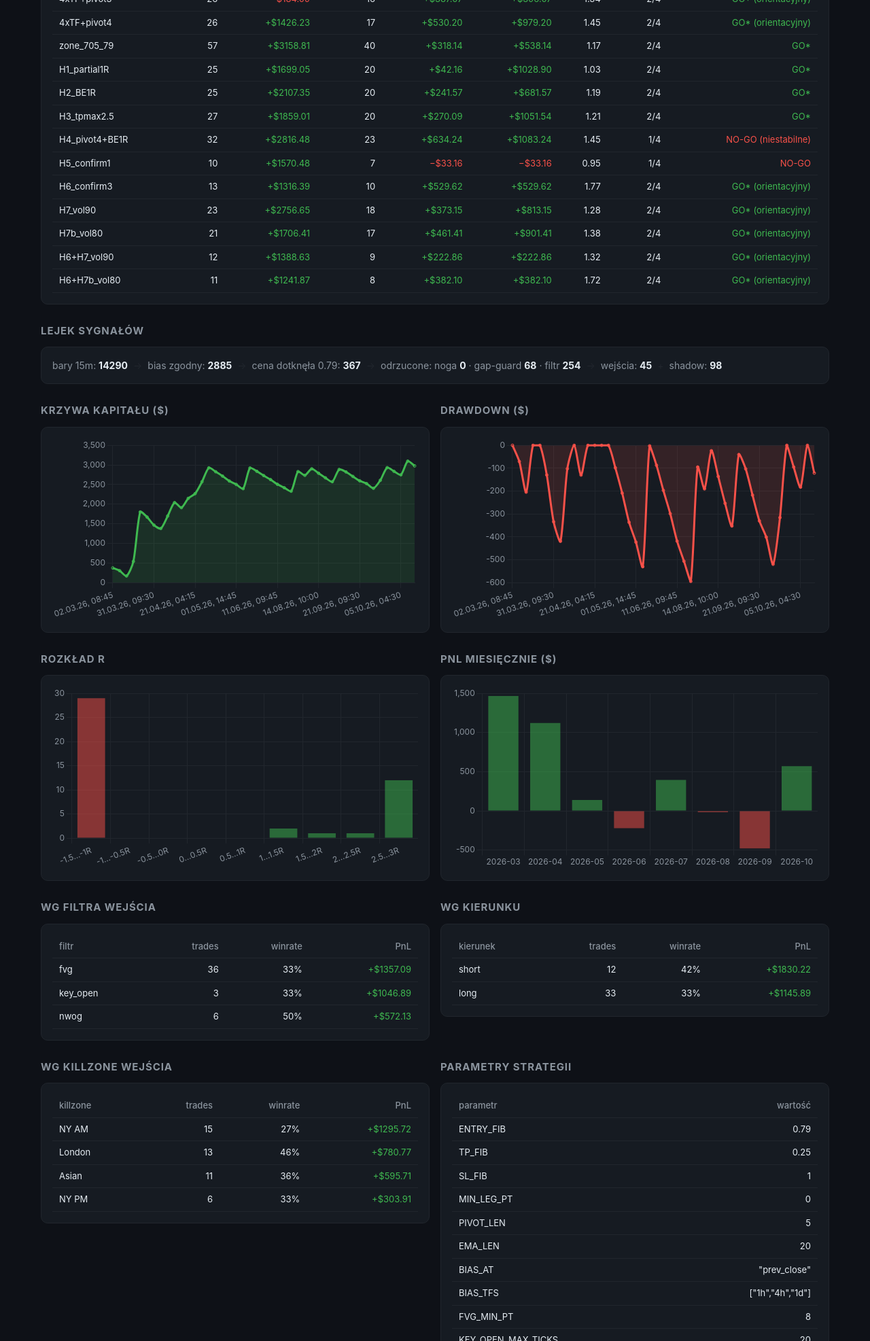
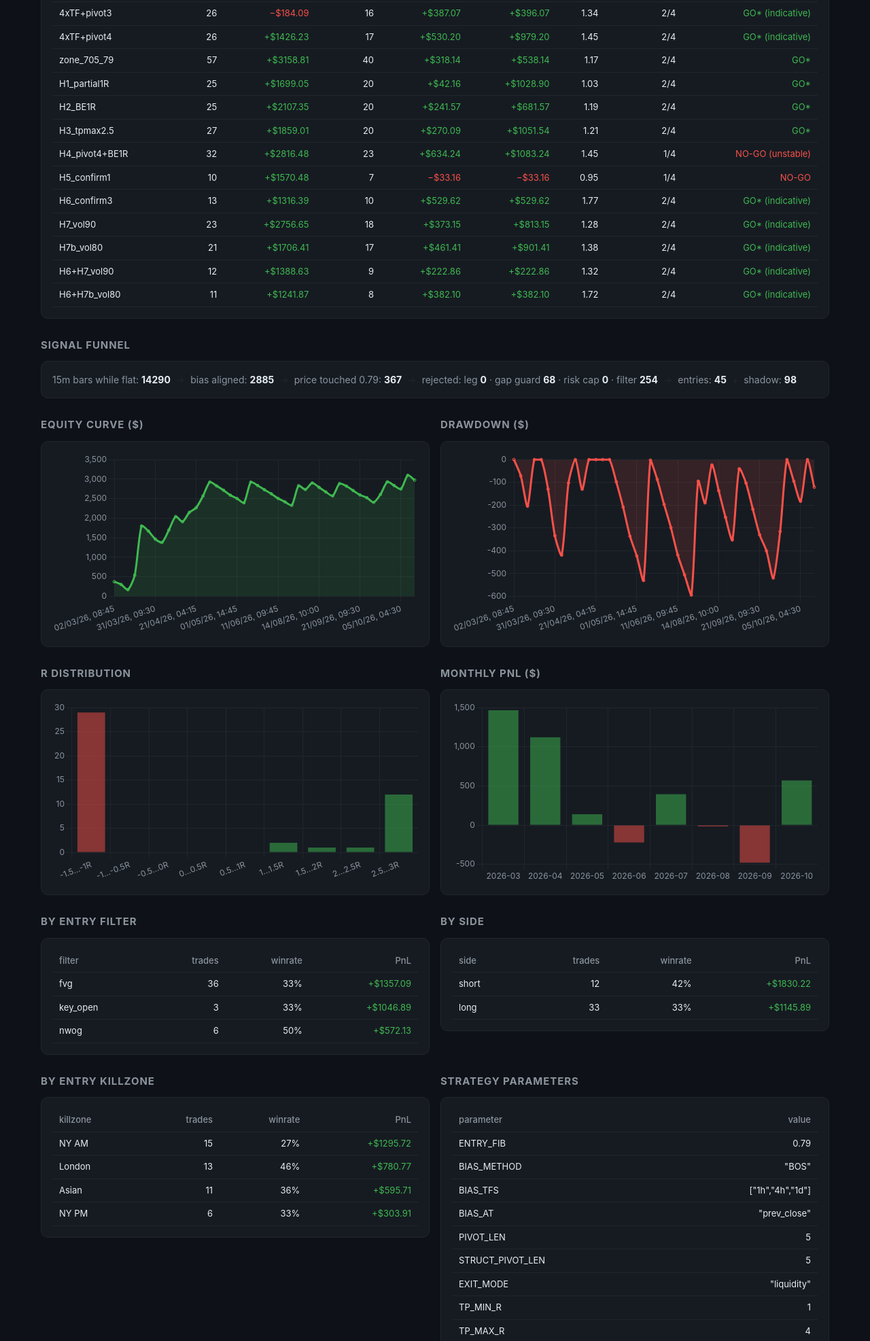
Before and after one commit to kuba161/ote-bot, a plain HTML site: page site/index.html in a window 1280 px wide. Shown: the part 827-2800 px from the top of the page at 68% size. Drawn offline with nearby package versions, Linux system fonts and the light colour scheme.

Commit message:
Dashboard in English; title follows BIAS_TFS (1h/4h/1d)
Co-Authored-By: Claude Opus 5.5 <noreply@anthropic.com>

```diff
--- a/site/app.js
+++ b/site/app.js
@@ -1,9 +1,9 @@
-/* Dashboard backtestu — czyta results.json wygenerowany przez run_backtest.py */
+/* Backtest dashboard — reads results.json written by run_backtest.py */
 const ET = 'America/New_York';
-const fmtTs = ts => new Date(ts * 1000).toLocaleString('pl-PL',
+const fmtTs = ts => new Date(ts * 1000).toLocaleString('en-GB',
   {timeZone: ET, day: '2-digit', month: '2-digit', year: '2-digit',
    hour: '2-digit', minute: '2-digit'});
-const fmtD = ts => new Date(ts * 1000).toLocaleDateString('pl-PL', {timeZone: ET});
+const fmtD = ts => new Date(ts * 1000).toLocaleDateString('en-GB', {timeZone: ET});
 const usd = x => (x >= 0 ? '+' : '−') + '$' + Math.abs(x).toFixed(2);
 const cls = x => x >= 0 ? 'pos' : 'neg';
 
@@ -13,11 +13,16 @@ Chart.defaults.font.family = '-apple-system, BlinkMacSystemFont, "Segoe UI", Rob
 
 fetch('results.json').then(r => r.json()).then(render).catch(e => {
   document.getElementById('sub').textContent =
-    'Nie mogę wczytać results.json — uruchom backtest i serwuj katalog site/ przez http.server. (' + e + ')';
+    'Cannot load results.json — run the backtest and serve the site/ folder over HTTP. (' + e + ')';
 });
 
-// test forward (validate_forward.py) — opcjonalny: bez pliku sekcja zostaje ukryta
+// forward test (validate_forward.py) — optional: without the file the section stays hidden
 fetch('forward.json').then(r => r.ok ? r.json() : null).then(F => F && renderForward(F)).catch(() => {});
+
+// verdicts and notes come from validate_forward.py in Polish (its tests pin the wording)
+const EN = [['(niestabilne)', '(unstable)'], ['(orientacyjny)', '(indicative)'],
+            ['miesiace dodatnie', 'positive months']];
+const en = t => EN.reduce((acc, [pl, e]) => acc.split(pl).join(e), String(t));
 
 function renderForward(F) {
   const pf = s => s.profit_factor ?? '∞';
@@ -35,93 +40,95 @@ function renderForward(F) {
       `<td class="${cls(r.is.provable.pnl_total)}">${usd(r.is.provable.pnl_total)}</td>` +
       `<td>${f.provable.trades}</td><td class="${cls(f.deny.pnl_total)}">${usd(f.deny.pnl_total)}</td>` +
       `<td class="${cls(f.allow.pnl_total)}">${usd(f.allow.pnl_total)}</td><td>${pf(f.provable)}</td>` +
-      `<td>${pos}/${Object.keys(r.fwd_months).length}</td><td class="${vcls(r.verdict)}">${r.verdict}</td></tr>`;
+      `<td>${pos}/${Object.keys(r.fwd_months).length}</td><td class="${vcls(r.verdict)}">${en(r.verdict)}</td></tr>`;
   }).join('');
   document.getElementById('forward').innerHTML =
-    `<div class="sub" style="margin-bottom:12px">Parametry zamrożone 27.06 na danych do ${fmtD(F.is_period[1])}. ` +
-    `Forward = ${fmtD(F.fwd_period[0])} – ${fmtD(F.fwd_period[1])}, nigdy nie widziany przy doborze. ` +
-    `Dziura ${fmtD(F.is_period[1])} – ${fmtD(F.fwd_period[0])}: TV nie oddaje już tych świec 15m. ` +
-    `Werdykt (default): <b class="${vcls(d.verdict)}">${d.verdict}</b> — ${d.why}.</div>` +
-    `<table>${head}${row('IS (stara próba)', ip)}${row('FORWARD provable', fp)}` +
+    `<div class="sub" style="margin-bottom:12px">Parameters frozen on 27 Jun 2026 using data up to ${fmtD(F.is_period[1])}. ` +
+    `Forward = ${fmtD(F.fwd_period[0])} – ${fmtD(F.fwd_period[1])}, never seen while choosing them. ` +
+    `Gap ${fmtD(F.is_period[1])} – ${fmtD(F.fwd_period[0])}: TradingView no longer serves those 15m bars. ` +
+    `Verdict (default): <b class="${vcls(d.verdict)}">${en(d.verdict)}</b> — ${en(d.why)}.</div>` +
+    `<table>${head}${row('IS (original sample)', ip)}${row('FORWARD provable', fp)}` +
     `${row('FORWARD deny', d.fwd.deny)}${row('FORWARD allow', d.fwd.allow)}</table>` +
-    `<div class="note">Miesiące forward: ${months}<br>` +
+    `<div class="note">Forward months: ${months}<br>` +
     `Expectancy forward / IS = <b>${F.expectancy_ratio}</b> · buy&amp;hold MNQ: IS ${F.buy_hold_pct.is}% / ` +
     `forward ${F.buy_hold_pct.fwd}%</div>` +
-    `<h2 style="margin-top:20px">Hipotezy z R5 (zapisane przed tymi danymi, default się NIE zmienia)</h2>` +
-    `<table><tr><th>wariant</th><th>IS tr</th><th>IS PnL</th><th>FWD tr</th><th>FWD deny</th>` +
-    `<th>FWD allow</th><th>PF</th><th>mies+</th><th>werdykt</th></tr>${vars}</table>`;
+    `<h2 style="margin-top:20px">Pre-registered hypotheses (written down before this data; the default does NOT change)</h2>` +
+    `<table><tr><th>variant</th><th>IS tr</th><th>IS PnL</th><th>FWD tr</th><th>FWD deny</th>` +
+    `<th>FWD allow</th><th>PF</th><th>months+</th><th>verdict</th></tr>${vars}</table>`;
   document.getElementById('fwd-wrap').hidden = false;
 }
 
 function render(R) {
   const s = R.stats, days = Math.round((R.period.to - R.period.from) / 86400);
-  const tfs = (R.config.BIAS_TFS || ['15m', '1h', '4h', '1d']).join('+');
+  const tfs = (R.config.BIAS_TFS || ['15m', '1h', '4h', '1d']).join('/');
+  document.getElementById('title').textContent = `Fib OTE ${R.config.ENTRY_FIB} + bias ${tfs} — MNQ1! backtest`;
+  document.title = `Backtest — Fib OTE ${R.config.ENTRY_FIB} + bias ${tfs} (MNQ1!)`;
   document.getElementById('sub').textContent =
-    `Okno: ${fmtD(R.period.from)} – ${fmtD(R.period.to)} (${days} dni, ${R.period.bars_15m} barów 15m) · ` +
-    `entry ${R.config.ENTRY_FIB} / TP ${R.config.TP_FIB} / SL ${R.config.SL_FIB} nogi Fib 15m · ` +
-    `bias ${tfs} zgodny (ocena: ${R.config.BIAS_AT}) · 1× MNQ`;
+    `Window: ${fmtD(R.period.from)} – ${fmtD(R.period.to)} (${days} days, ${R.period.bars_15m} 15m bars) · ` +
+    `entry at ${R.config.ENTRY_FIB} of the 15m Fib leg · exits: ${R.config.EXIT_MODE} · ` +
+    `bias aligned on ${tfs} (read at: ${R.config.BIAS_AT}) · risk-based sizing`;
 
-  // karty
+  // cards
   const cards = [
     ['Trades', s.trades, ''],
     ['Winrate', s.winrate + '%', s.winrate >= 50 ? 'pos' : 'gold'],
-    ['PnL łącznie', usd(s.pnl_total), cls(s.pnl_total)],
+    ['Total PnL', usd(s.pnl_total), cls(s.pnl_total)],
     ['Profit factor', s.profit_factor ?? '∞', (s.profit_factor ?? 9) >= 1.5 ? 'pos' : (s.profit_factor >= 1 ? 'gold' : 'neg')],
     ['Expectancy', usd(s.expectancy) + '/trade', cls(s.expectancy)],
-    ['Średnie R', s.avg_r.toFixed(2) + 'R', cls(s.avg_r)],
+    ['Average R', s.avg_r.toFixed(2) + 'R', cls(s.avg_r)],
     ['Max drawdown', '$' + s.max_drawdown.toFixed(2), 'neg'],
   ];
   document.getElementById('cards').innerHTML = cards.map(([k, v, c]) =>
     `<div class="card"><div class="k">${k}</div><div class="v ${c}">${v}</div></div>`).join('');
 
-  // widelki rozstrzygniecia intrabar: deny <= prawda <= allow; headline = provable
+  // intrabar bracket: deny <= truth <= allow; headline = provable
   const vd = R.variant_deny, va = R.variant_allow;
   if (va) {
     document.getElementById('sub').innerHTML +=
-      `<br>Wynik główny = tryb <b>${R.config.ENTRY_BAR_TP}</b> (TP na barze wejścia tylko, gdy ` +
-      `pewny niezależnie od ścieżki intrabar). Widełki: deny ` +
+      `<br>Headline = <b>${R.config.ENTRY_BAR_TP}</b> mode (TP on the entry bar only when it is ` +
+      `certain regardless of the intrabar path). Bracket: deny ` +
       (vd ? `<b class="${cls(vd.pnl_total)}">${usd(vd.pnl_total)}</b> (PF ${vd.profit_factor}) · ` : '') +
       `allow <b class="${cls(va.pnl_total)}">${usd(va.pnl_total)}</b> (PF ${va.profit_factor}, ` +
-      `WR ${va.winrate}%) — prawda intrabar leży pomiędzy.`;
+      `WR ${va.winrate}%) — the intrabar truth lies in between.`;
   }
 
-  // lejek
+  // funnel
   const f = R.funnel;
   document.getElementById('funnel').innerHTML =
-    `<span>bary 15m: <b>${f.bars}</b></span><span class="arr">→</span>` +
-    `<span>bias zgodny: <b>${f.bias_aligned}</b></span><span class="arr">→</span>` +
-    `<span>cena dotknęła 0.79: <b>${f.cross}</b></span><span class="arr">→</span>` +
-    `<span>odrzucone: noga <b>${f.rej_min_leg || 0}</b> · gap-guard <b>${f.rej_gap_guard || 0}</b> · ` +
-    `filtr <b>${f.rej_filter}</b></span><span class="arr">→</span>` +
-    `<span>wejścia: <b>${f.entries}</b></span><span class="arr">+</span>` +
+    `<span>15m bars while flat: <b>${f.bars}</b></span><span class="arr">→</span>` +
+    `<span>bias aligned: <b>${f.bias_aligned}</b></span><span class="arr">→</span>` +
+    `<span>price touched ${R.config.ENTRY_FIB}: <b>${f.cross}</b></span><span class="arr">→</span>` +
+    `<span>rejected: leg <b>${f.rej_min_leg || 0}</b> · gap guard <b>${f.rej_gap_guard || 0}</b> · ` +
+    `risk cap <b>${f.rej_maxrisk || 0}</b> · filter <b>${f.rej_filter}</b></span><span class="arr">→</span>` +
+    `<span>entries: <b>${f.entries}</b></span><span class="arr">+</span>` +
     `<span>shadow: <b>${f.shadow || 0}</b></span>`;
 
-  // filtr vs shadow (per-sygnal)
+  // filter vs shadow (per signal)
   const sc = R.shadow_compare;
   if (sc) {
     const pfTxt = x => x.profit_factor === null ? '∞' : x.profit_factor;
     t_shadow.innerHTML =
-      `<tr><th></th><th>z filtrem (real)</th><th>bez filtra (shadow)</th></tr>` +
-      `<tr><td>sygnały</td><td>${sc.real.trades}</td><td>${sc.shadow.trades}</td></tr>` +
+      `<tr><th></th><th>with filter (real)</th><th>without filter (shadow)</th></tr>` +
+      `<tr><td>signals</td><td>${sc.real.trades}</td><td>${sc.shadow.trades}</td></tr>` +
       `<tr><td>winrate</td><td>${sc.real.winrate}%</td><td>${sc.shadow.winrate}%</td></tr>` +
-      `<tr><td>PnL per-sygnał</td><td class="${cls(sc.real.pnl_total)}">${usd(sc.real.pnl_total)}</td>` +
+      `<tr><td>PnL per signal</td><td class="${cls(sc.real.pnl_total)}">${usd(sc.real.pnl_total)}</td>` +
       `<td class="${cls(sc.shadow.pnl_total)}">${usd(sc.shadow.pnl_total)}</td></tr>` +
       `<tr><td>profit factor</td><td>${pfTxt(sc.real)}</td><td>${pfTxt(sc.shadow)}</td></tr>` +
       `<tr><td>expectancy</td><td class="${cls(sc.real.expectancy)}">${usd(sc.real.expectancy)}</td>` +
       `<td class="${cls(sc.shadow.expectancy)}">${usd(sc.shadow.expectancy)}</td></tr>` +
-      `<tr><td>śr. R</td><td class="${cls(sc.real.avg_r)}">${sc.real.avg_r.toFixed(2)}R</td>` +
+      `<tr><td>avg R</td><td class="${cls(sc.real.avg_r)}">${sc.real.avg_r.toFixed(2)}R</td>` +
       `<td class="${cls(sc.shadow.avg_r)}">${sc.shadow.avg_r.toFixed(2)}R</td></tr>`;
   }
 
-  // sweep parametrow
+  // parameter sweep
   if (R.sweep) {
     document.getElementById('sweep_wrap').style.display = '';
     const pf = x => x.profit_factor === null ? '∞' : x.profit_factor.toFixed(2);
     const pnl = x => `<span class="${cls(x.pnl_total)}">${usd(x.pnl_total)}</span>`;
     t_sweep.innerHTML =
-      `<tr><th>wariant</th><th>zmiany</th><th>trades</th><th>WR</th><th>PnL deny</th>` +
+      `<tr><th>variant</th><th>overrides</th><th>trades</th><th>WR</th><th>PnL deny</th>` +
       `<th>PnL prov</th><th>PnL allow</th><th>PF d</th><th>PF p</th><th>PF a</th>` +
-      `<th>maxDD p</th><th>mies +/−</th></tr>` +
+      `<th>maxDD p</th><th>months +/−</th></tr>` +
       R.sweep.rows.map(row => {
         const d = row.res.deny, p = row.res.provable, a = row.res.allow;
         const ov = Object.entries(row.overrides)
@@ -143,7 +150,7 @@ function render(R) {
   mkLine('equity', labels, cum, '#3fb950');
   mkLine('dd', labels, dd.map(x => -x), '#f85149');
 
-  // histogram R
+  // R histogram
   const rs = R.r_values, edges = [];
   for (let e = -1.5; e <= 3.01; e += 0.5) edges.push(+e.toFixed(1));
   const counts = new Array(edges.length - 1).fill(0);
@@ -165,7 +172,7 @@ function render(R) {
                 backgroundColor: months.map(m => R.by_month[m].pnl >= 0 ? '#3fb95080' : '#f8514980')}]},
     options: {plugins: {legend: {display: false}}}});
 
-  // tabele breakdown
+  // breakdown tables
   const bd = (obj, name) => {
     const keys = Object.keys(obj).sort((a, b) => obj[b].pnl - obj[a].pnl);
     return `<tr><th>${name}</th><th>trades</th><th>winrate</th><th>PnL</th></tr>` +
@@ -173,25 +180,25 @@ function render(R) {
         return `<tr><td>${k}</td><td>${d.trades}</td><td>${(100 * d.wins / d.trades).toFixed(0)}%</td>` +
                `<td class="${cls(d.pnl)}">${usd(d.pnl)}</td></tr>`; }).join('');
   };
-  t_filter.innerHTML = bd(R.by_filter, 'filtr');
-  t_side.innerHTML = bd(R.by_side, 'kierunek');
+  t_filter.innerHTML = bd(R.by_filter, 'filter');
+  t_side.innerHTML = bd(R.by_side, 'side');
   t_kz.innerHTML = bd(R.by_killzone, 'killzone');
 
   // config
-  const showCfg = ['ENTRY_FIB', 'TP_FIB', 'SL_FIB', 'MIN_LEG_PT', 'PIVOT_LEN', 'EMA_LEN',
-                   'BIAS_AT', 'BIAS_TFS', 'FVG_MIN_PT', 'KEY_OPEN_MAX_TICKS', 'KEY_OPEN_WINDOW_MIN',
-                   'NWOG_KEEP', 'ENTRY_BAR_TP', 'GAP_GUARD', 'SKIP_FIRST_BAR_AFTER_WEEKEND',
-                   'BE_AT_FIB', 'POST_EXIT_BARS', 'SLIPPAGE_TICKS_ENTRY', 'SLIPPAGE_TICKS_STOP',
-                   'COMMISSION_RT', 'BOTH_HIT_RULE'];
-  t_cfg.innerHTML = '<tr><th>parametr</th><th>wartość</th></tr>' +
+  const showCfg = ['ENTRY_FIB', 'BIAS_METHOD', 'BIAS_TFS', 'BIAS_AT', 'PIVOT_LEN', 'STRUCT_PIVOT_LEN',
+                   'EXIT_MODE', 'TP_MIN_R', 'TP_MAX_R', 'SL_BUFFER_TICKS', 'SESSION_FILTER', 'TRADE_SESSIONS',
+                   'SIZING_MODE', 'RISK_PER_TRADE_USD', 'MAX_CONTRACTS', 'MAX_RISK_USD',
+                   'FVG_MIN_PT', 'KEY_OPEN_MAX_TICKS', 'ENTRY_BAR_TP', 'GAP_GUARD', 'BOTH_HIT_RULE',
+                   'SLIPPAGE_TICKS_ENTRY', 'SLIPPAGE_TICKS_STOP', 'COMMISSION_RT', 'DATA_END'];
+  t_cfg.innerHTML = '<tr><th>parameter</th><th>value</th></tr>' +
     showCfg.map(k => `<tr><td>${k}</td><td>${JSON.stringify(R.config[k])}</td></tr>`).join('');
 
-  // trade'y (MAE/MFE w R od risk_pt; "TP po SL" = post_tp_bars: po ilu barach od SL
-  // cena dotknela oryginalnego TP — 0b to kandydat na niejednoznacznosc intrabar)
+  // trades (MAE/MFE in R of risk_pt; "TP after SL" = post_tp_bars: how many bars after the stop
+  // price reached the original TP — 0b is a candidate for intrabar ambiguity)
   t_trades.innerHTML =
-    `<tr><th>#</th><th>wejście (ET)</th><th>strona</th><th>filtr</th><th>kz</th><th>entry</th>
-     <th>SL</th><th>TP</th><th>wyjście (ET)</th><th>exit</th><th>wynik</th><th>R</th>
-     <th>MAE</th><th>MFE</th><th>TP po SL</th><th>PnL</th></tr>` +
+    `<tr><th>#</th><th>entry (ET)</th><th>side</th><th>filter</th><th>kz</th><th>entry</th>
+     <th>SL</th><th>TP</th><th>exit (ET)</th><th>exit</th><th>result</th><th>R</th>
+     <th>MAE</th><th>MFE</th><th>TP after SL</th><th>PnL</th></tr>` +
     R.trades.map((t, i) =>
       `<tr><td>${i + 1}</td><td>${fmtTs(t.entry_ts)}</td>` +
       `<td><span class="tag ${t.side}">${t.side}</span></td>` +
--- a/site/index.html
+++ b/site/index.html
@@ -1,9 +1,9 @@
 <!DOCTYPE html>
-<html lang="pl">
+<html lang="en">
 <head>
 <meta charset="utf-8">
 <meta name="viewport" content="width=device-width, initial-scale=1">
-<title>Backtest — Fib OTE 0.79 + bias 4×TF (MNQ1!)</title>
+<title>Backtest — Fib OTE 0.79 + bias 1h/4h/1d (MNQ1!)</title>
 <script src="https://cdn.jsdelivr.net/npm/chart.js@4.4.3/dist/chart.umd.min.js"></script>
 <style>
   :root{--bg:#0e1117;--card:#161b22;--line:#21262d;--txt:#e6edf3;--mut:#8b949e;
@@ -40,22 +40,22 @@
 </head>
 <body>
 <div class="wrap">
-  <h1>Fib OTE 0.79 + bias 4×TF — backtest MNQ1!</h1>
-  <div class="sub" id="sub">ładowanie…</div>
+  <h1 id="title">Fib OTE 0.79 + bias 1h/4h/1d — MNQ1! backtest</h1>
+  <div class="sub" id="sub">loading…</div>
 
   <div class="cards" id="cards"></div>
 
   <div id="fwd-wrap" hidden>
-    <h2>Test forward — dane po zamrożeniu parametrów</h2>
+    <h2>Forward test — data after the parameter freeze</h2>
     <div class="panel" id="forward"></div>
   </div>
 
-  <h2>Lejek sygnałów</h2>
+  <h2>Signal funnel</h2>
   <div class="panel"><div class="funnel" id="funnel"></div></div>
 
   <div class="grid2">
     <div>
-      <h2>Krzywa kapitału ($)</h2>
+      <h2>Equity curve ($)</h2>
       <div class="panel"><canvas id="equity"></canvas></div>
     </div>
     <div>
@@ -66,59 +66,59 @@
 
   <div class="grid2">
     <div>
-      <h2>Rozkład R</h2>
+      <h2>R distribution</h2>
       <div class="panel"><canvas id="rhist"></canvas></div>
     </div>
     <div>
-      <h2>PnL miesięcznie ($)</h2>
+      <h2>Monthly PnL ($)</h2>
       <div class="panel"><canvas id="monthly"></canvas></div>
     </div>
   </div>
 
   <div class="grid2">
     <div>
-      <h2>Wg filtra wejścia</h2>
+      <h2>By entry filter</h2>
       <div class="panel"><table id="t_filter"></table></div>
     </div>
     <div>
-      <h2>Wg kierunku</h2>
+      <h2>By side</h2>
       <div class="panel"><table id="t_side"></table></div>
     </div>
   </div>
   <div class="grid2">
     <div>
-      <h2>Wg killzone wejścia</h2>
+      <h2>By entry killzone</h2>
       <div class="panel"><table id="t_kz"></table></div>
     </div>
     <div>
-      <h2>Parametry strategii</h2>
+      <h2>Strategy parameters</h2>
       <div class="panel"><table id="t_cfg"></table></div>
     </div>
   </div>
 
-  <h2>Filtr wejścia vs shadow</h2>
+  <h2>Entry filter vs shadow</h2>
   <div class="panel">
     <table id="t_shadow"></table>
-    <div class="note">Shadow = sygnały bias + dotknięcie 0.79, które NIE przeszły filtra
-    FVG/NWOG/key-open, zasymulowane identycznie jak realne wejścia. PnL liczony per-sygnał
-    (pozycje mogą się nakładać) — to porównanie jakości selekcji filtra, nie krzywa kapitału.</div>
+    <div class="note">Shadow = bias-aligned touches of 0.79 that did NOT pass the FVG/NWOG/key-open
+    filter, simulated exactly like real entries. PnL is per signal (positions may overlap), so this
+    compares the filter's selection quality; it is not an equity curve.</div>
   </div>
 
   <div id="sweep_wrap" style="display:none">
-    <h2>Sweep parametrów (deny | provable | allow)</h2>
+    <h2>Parameter sweep (deny | provable | allow)</h2>
     <div class="panel" style="overflow-x:auto">
       <table id="t_sweep"></table>
       <div class="note" id="sweep_note"></div>
     </div>
   </div>
 
-  <h2>Wszystkie trade'y</h2>
+  <h2>All trades</h2>
   <div class="panel" style="overflow-x:auto"><table id="t_trades"></table></div>
 
-  <footer>Dane: TradingView MNQ1! (kontrakt ciągły) · symulacja na barach 15m, headline = tryb
-  provable (TP na barze wejścia tylko gdy pewny niezależnie od ścieżki intrabar; TP+SL w jednym
-  barze → SL) · gap-guard: brak wejść z fillem za stopem · koszty: poślizg 1 tick (entry+SL),
-  prowizja $0.74 RT · wygenerowano przez ote_bot/backtest/run_backtest.py</footer>
+  <footer>Data: TradingView MNQ1! (continuous contract) · simulated on 15m bars; headline = provable
+  mode (TP on the entry bar only when it is certain regardless of the intrabar path; TP and SL in the
+  same bar → SL) · gap guard: no entries filled beyond the stop · costs: 1 tick slippage (entry and SL),
+  $0.74 round-trip commission · generated by backtest/run_backtest.py</footer>
 </div>
 <script src="app.js"></script>
 </body>
```
